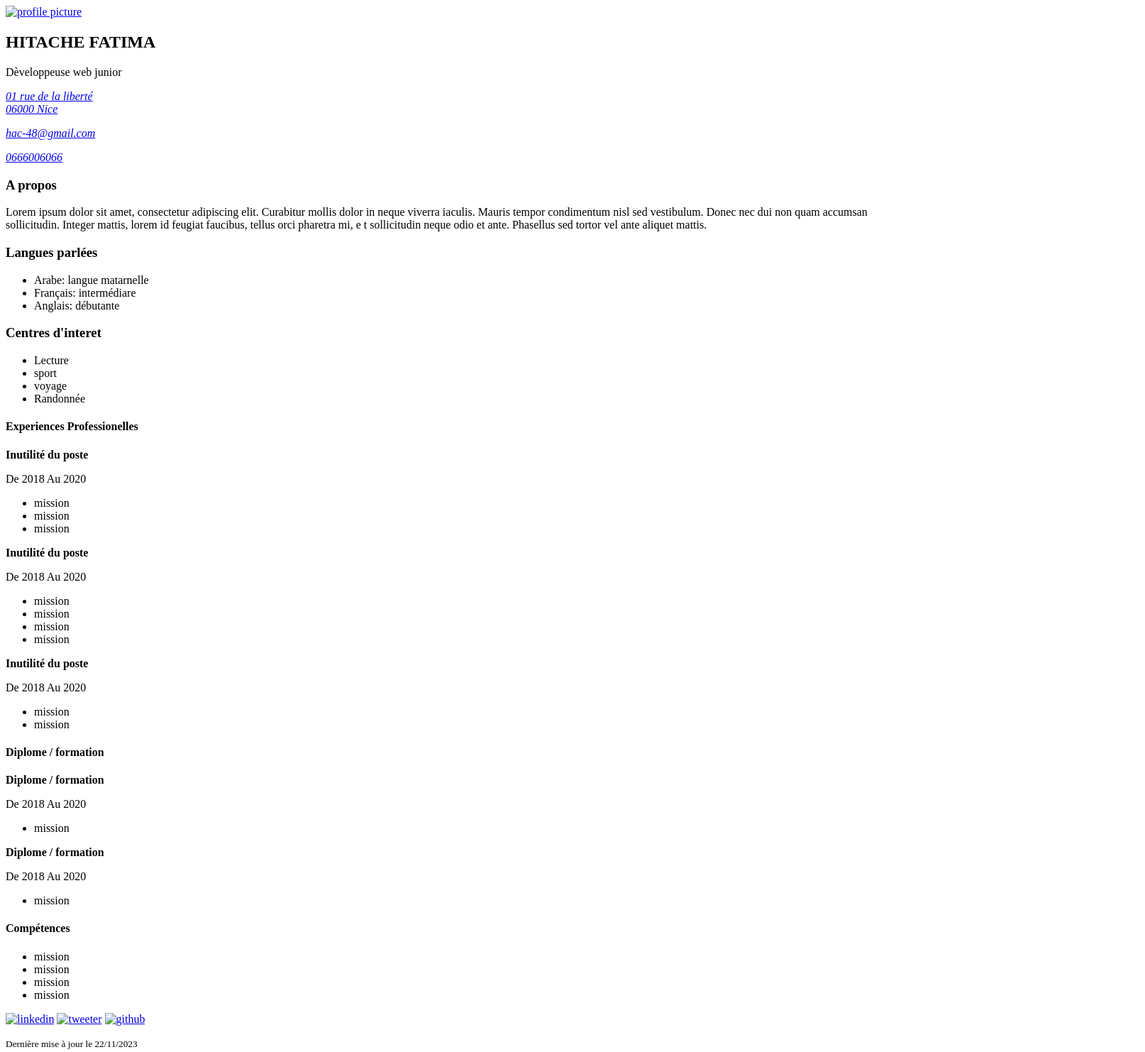
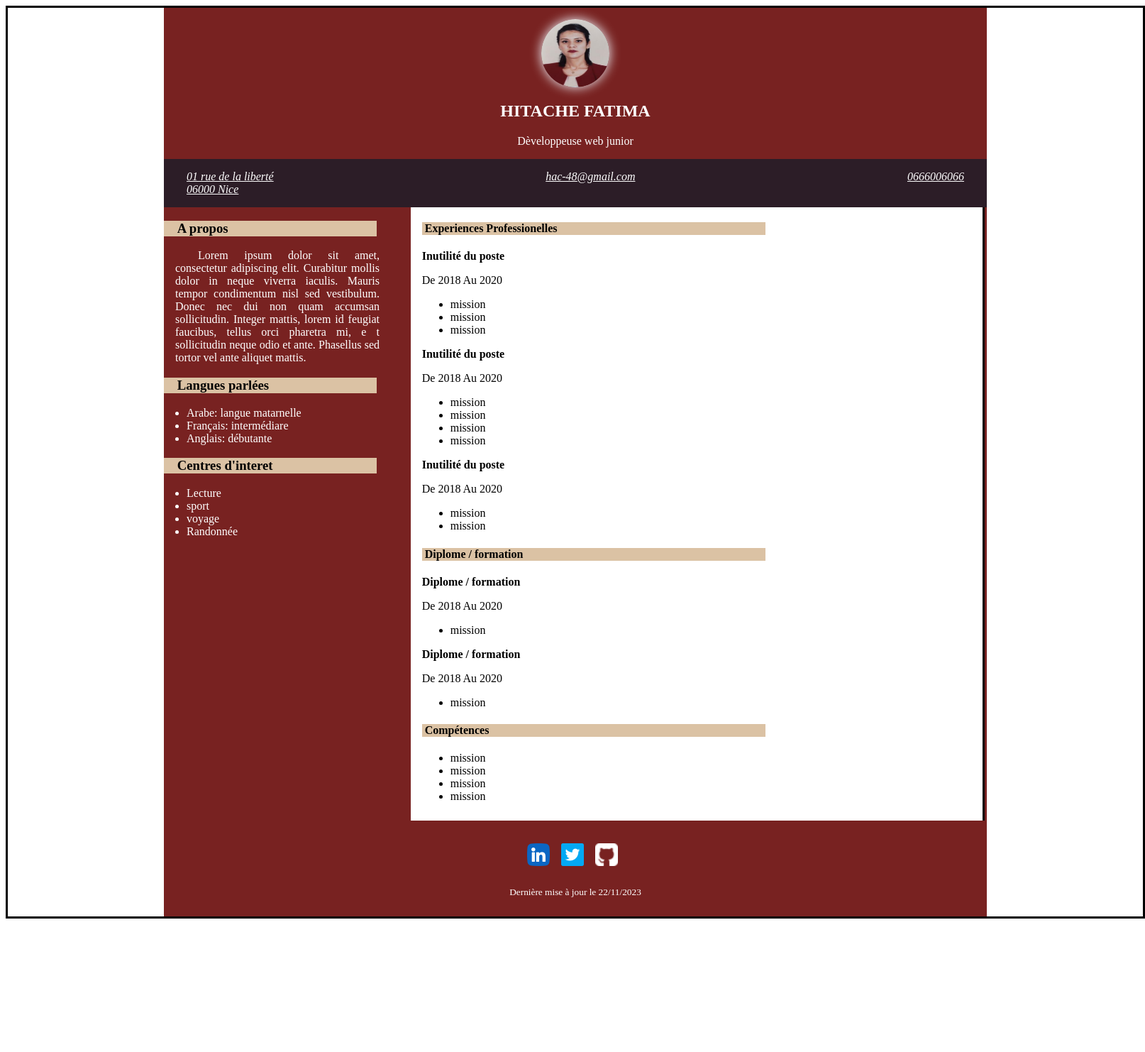
Before and after one commit to hcnfat/cr-er-un-CV, a plain HTML site: page INDEX.HTML in a window 1280 px wide. Shown: the whole page at 71% size, 1614 px wide, since content can reach past the window. After the commit the page ends 1302 px from the top, so only its background shows below. Drawn offline with Linux system fonts and the light colour scheme; files whose address does not match are found by name.

Commit message:
add file

```diff
--- a/INDEX.HTML
+++ b/INDEX.HTML
@@ -11,15 +11,15 @@
     <meta name="msapplication-TileColor" content="#da532c">
     <meta name="theme-color" content="#ffffff">
     <title>CV de HITACHE</title>
-    <link rel="stylesheet" href="./ASSET/CSS/HOME.CSS">
-    <link rel="stylesheet" href="./ASSET/CSS/STYLE.CSS">
+    <link rel="stylesheet" href="./asset/css/home.css">
+    <link rel="stylesheet" href="./asset/css/style.css">
 </head>
 <body>
     <div id="body">
         <header>
             <nav>
                 <div id="STYLE">
-                    <a href="file:///C:/Users/hacin/OneDrive/Documents/MON%20CV/picture/Capture%20d'%C3%A9cran%202023-11-22%20103736.png" target="_blank"><img id="picture" src="file:///C:/Users/hacin/OneDrive/Documents/MON%20CV/picture/Capture%20d'%C3%A9cran%202023-11-22%20103736.png" alt="profile picture"></a>
+                    <a href="file:///C:/Users/hacin/OneDrive/Documents/MON%20CV/picture/picture.png" target="_blank"><img id="picture" src="file:///C:/Users/hacin/OneDrive/Documents/MON%20CV/picture/picture.png" alt="profile picture"></a>
                 </div>
 
                 <h2>HITACHE FATIMA</h2>
--- /dev/null
+++ b/asset/css/home.css
@@ -0,0 +1,96 @@
+body{
+    width: 100em;
+    border: solid;
+    display: flex;
+    justify-content: center;
+}
+#picture{
+    width: 6em;
+    height: 6em;
+    border-radius: 3em;
+    box-shadow: 0EM 0EM 1EM 0EM aliceblue;
+    cursor: zoom-in;
+}
+a{
+    display: flex;
+    justify-content: center;
+    color: white;
+}
+#style{
+    display: flex;
+
+}
+#body{
+    background: #782221;
+    width: 1160px;
+    height: 80em;
+}
+.address{
+    background: #2c1d27;
+}
+address{
+    display: flex;
+    justify-content: space-between;
+    padding-left: 2em;
+    padding-right: 2em;
+}
+.post{
+    display: flex;
+    justify-content: center;
+    color: white;
+}
+h2{
+    display: flex;
+    justify-content: center;
+    color: white;
+}
+nav{
+    padding-top: 1em;
+}
+.discription{
+    text-indent: 2em;
+    text-align: justify;
+    width: 18em;
+    color: white;
+    padding-left: 1em;
+}
+h3{
+    color: black;
+    background-color: #dbc2a4;
+    width: 15em;
+    padding-left: 1em;
+}
+#leisure{
+    color: white;
+    padding-left: 2em;
+}
+#leisure-1{
+    color: white;
+    padding-left: 2em;
+}
+header nav div address p a:hover{
+    color: crimson;
+}
+section{
+    display: flex;
+    align-items: flex-start;
+    width: 1154px;
+    height: 54em;
+    border-right: solid;
+}
+.div-1{
+    width: 22em;
+
+}
+.div-2{
+    background-color: white;
+    width: 50em;
+    height: 54em;
+    padding-left: 1em;
+}
+h4{
+    background-color: #dbc2a4;
+    width: 30em;
+    padding-left: 4px;
+
+}
--- /dev/null
+++ b/asset/css/style.css
@@ -0,0 +1,37 @@
+main section div h4:hover{
+    border-left: 1em solid #782221 ;
+
+}
+.liens{
+    display: flex;
+    justify-content: space-evenly;
+    padding-top: 2em;
+    padding-left: 31em;
+    width: 10EM;
+}
+#compte-1{
+    width: 2em;
+    height: 2em;
+
+}
+#compte-2{
+    width: 2em;
+    height: 2em;
+
+}
+#compte-3{
+    width: 2em;
+    height: 2em;
+
+}
+
+small{
+    color: white;
+    display: flex;
+    justify-content: center;
+    padding-top: 1em;
+}
+footer div a:hover{
+    opacity: 0.4;
+
+}
```
Also changed, not shown: icone/linkedin.png (added), icone/signe-github.png (added), icone/twitter.png (added), picture/picture.png (added).
